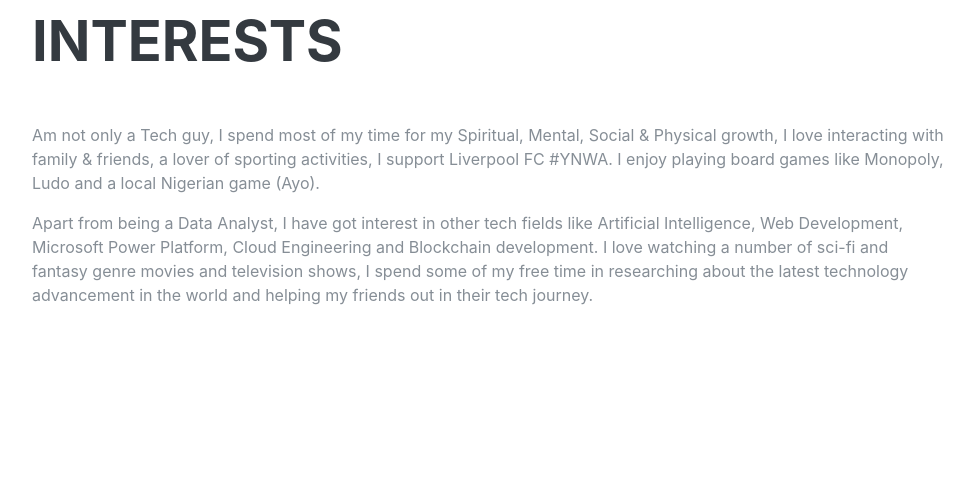
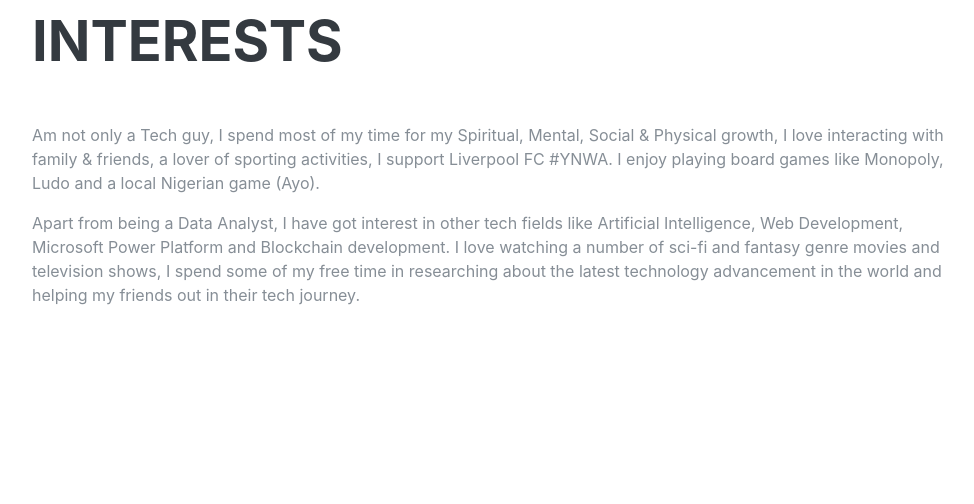
Before and after one commit to Mbazu-Daniel/portfolio, a Django app: page / in a window 1280 px wide. Shown: the part 2688-3192 px from the top of the page, without its empty margins (288-1262 px from the left). Run offline with Django 3.2, Linux system fonts and the light colour scheme; data comes from the database, SQL or seed files in the repository; some libraries are stand-ins or nearby versions; some web fonts are replaced.

Commit message:
edit about page

```diff
--- a/project/templates/project/index.html
+++ b/project/templates/project/index.html
@@ -9,6 +9,8 @@
     />
     <meta name="description" content="" />
     <meta name="Mbazu Daniel" content="Resume" />
+
+    <link rel="icon" href="{% static './img/ifeanyi-heads.ico' %}" />
 
     <title>Mbazu Daniel</title>
 
@@ -233,8 +235,7 @@
           </p>
           <p class="mb-0">
             Apart from being a Data Analyst, I have got interest in other tech
-            fields like Artificial Intelligence, Web Development, Microsoft Power Platform, Cloud
-            Engineering and Blockchain development. I love watching a number of sci-fi
+            fields like Artificial Intelligence, Web Development, Microsoft Power Platform and Blockchain development. I love watching a number of sci-fi
             and fantasy genre movies and television shows, I spend some of my
             free time in researching about the latest technology advancement in
             the world and helping my friends out in their tech journey.
--- a/static/css/resume.css
+++ b/static/css/resume.css
@@ -183,7 +183,7 @@ a:active {
   color: #05034d;
 }
 
-// style card body on the portfolio section
+/* style card body on the portfolio section */
 div.card-body.centralize{
     display: flex;
     flex-direction: column;
```
Also changed, not shown: static/img/ifeanyi-heads.ico (added), static/img/profile.cba429d93586.jpg (deleted), static/img/profile.jpg (deleted), 1 other file.
